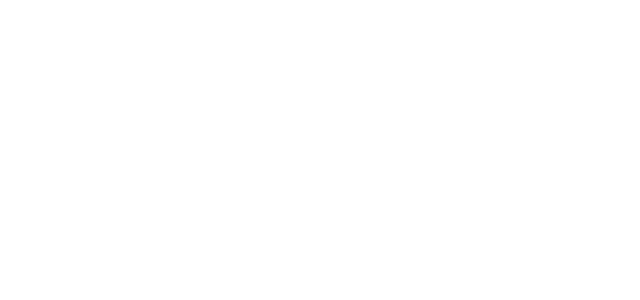
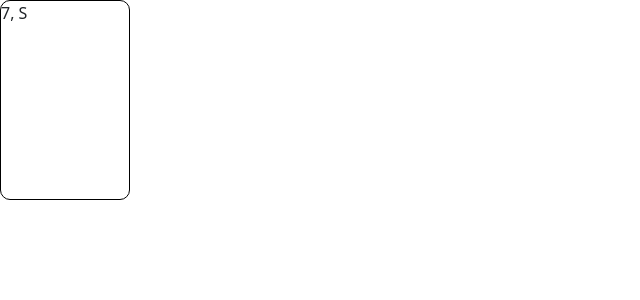
Before and after one commit to Ar0ma7/react-blackjack, a Next.js app: page / in a window 1280 px wide. Shown: the top 300 px of the page, without its empty margins (0-640 px from the left). Built offline with nearby package versions, Linux system fonts and the light colour scheme.

Commit message:
feat: card component

```diff
--- /dev/null
+++ b/src/components/Card.tsx
@@ -0,0 +1,23 @@
+import React from 'react'
+import { Card as CardType } from '@/types/global'
+import styled from '@emotion/styled'
+
+export type CardProps = {
+  card: CardType
+}
+
+export const Card: React.FC<CardProps> = React.memo(({ card }) => {
+  return (
+    <StyledCard>
+      {card.num}, {card.suit}
+    </StyledCard>
+  )
+})
+Card.displayName = `Card`
+
+const StyledCard = styled.div`
+  border: 1px solid #000;
+  border-radius: 10px;
+  width: 130px;
+  height: 200px;
+`
--- a/src/pages/index.tsx
+++ b/src/pages/index.tsx
@@ -1,7 +1,10 @@
 import React from 'react'
 import Head from 'next/head'
+import { Card } from '@/components/Card'
+import { useAppSelector } from '@/modules'
 
 export default function Home() {
+  const { deck, player, dealer } = useAppSelector((state) => state.default)
   return (
     <div>
       <Head>
@@ -12,7 +15,9 @@ export default function Home() {
         />
         <meta name='robots' content='noindex' />
       </Head>
-      <div></div>
+      <div>
+        <Card card={deck[0]} />
+      </div>
     </div>
   )
 }
```
